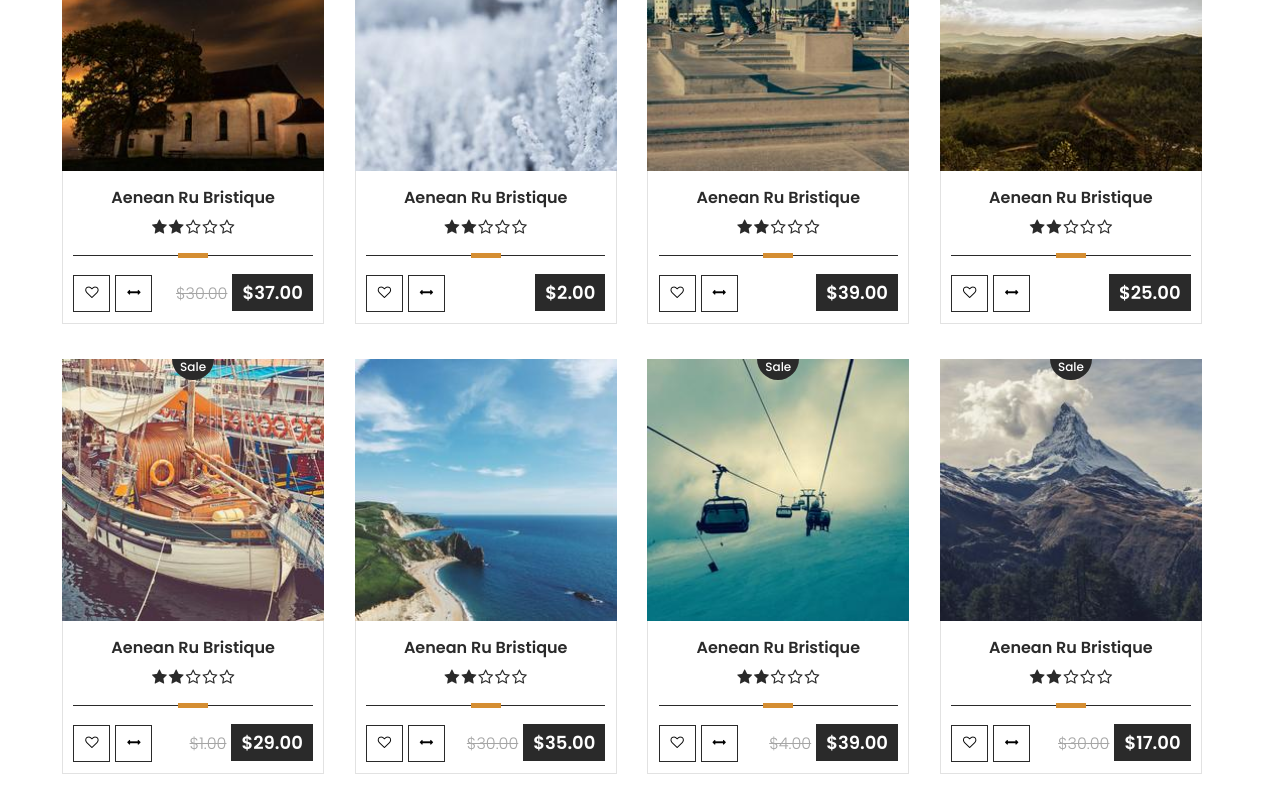
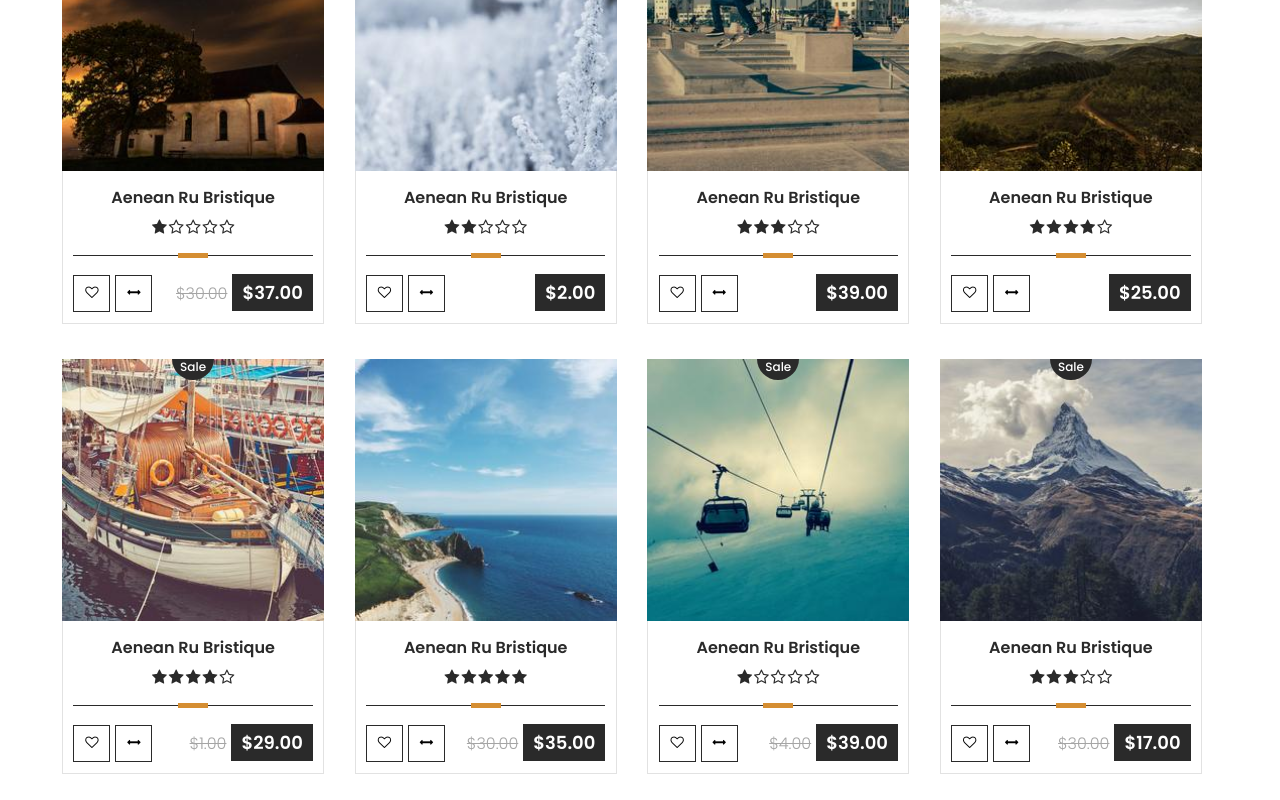
Before and after one commit to SHAH0001/bazar, a Vue app: page / in a window 1280 px wide. Shown: the part 1636-2436 px from the top of the page. Built offline with nearby package versions, Linux system fonts and the light colour scheme.

Commit message:
star raiting work in progress

```diff
--- a/src/components/Features.vue
+++ b/src/components/Features.vue
@@ -75,10 +75,6 @@ export default {
         transform: translate(-50%, 0);
     }
 
-    .feature-item-link img {
-
-    }
-
     .feature-item-title {
         font-weight: bold;
         margin: 45px 0 0 0;
--- a/src/components/Products.vue
+++ b/src/components/Products.vue
@@ -20,13 +20,14 @@
                 <div class="product-info">
                     <div class="product-info-wrapper">
                         <a href="#" class="product-info-title">{{ product.name }}</a>
-                        <div class="star-rating">
+                        <!-- <div class="star-rating">
                             <i class="icon-star"></i>
                             <i class="icon-star"></i>
                             <i class="icon-star-o"></i>
                             <i class="icon-star-o"></i>
                             <i class="icon-star-o"></i>
-                        </div>
+                        </div> -->
+                        <StarRating :rating="product.rating" :productId="product.id"></StarRating>
                         <div class="product-line"></div>
                         <div class="liked-and-price-block">
                             <div class="buttons-block">
@@ -46,6 +47,8 @@
 </template>
 <script>
 import SortingDisplay from './SortingDisplay'
+import StarRating from './StarRating'
+
 
 export default {
     data() {
@@ -56,7 +59,7 @@ export default {
                     sale: Math.floor(Math.random() * Math.floor(2)),
                     img: 'product_1.jpg',
                     name: 'Aenean Ru Bristique',
-                    rating: 2,
+                    rating: 1,
                     oldPrice: 30.00,
                     newPrice: Math.floor(Math.random() * Math.floor(50)),
                     description: 'Faded short sleeves t-shirt with high neckline. Soft and stretchy material for a comfortable fit. Accessorize with a straw hat and youre ready.'
@@ -76,7 +79,7 @@ export default {
                     sale: Math.floor(Math.random() * Math.floor(2)),
                     img: 'product_3.jpg',
                     name: 'Aenean Ru Bristique',
-                    rating: 2,
+                    rating: 3,
                     oldPrice: false,
                     newPrice: Math.floor(Math.random() * Math.floor(50)),
                     description: 'Faded short sleeves t-shirt with high neckline. Soft and stretchy material for a comfortable fit. Accessorize with a straw hat and youre ready.'
@@ -86,7 +89,7 @@ export default {
                     sale: Math.floor(Math.random() * Math.floor(2)),
                     img: 'product_4.jpg',
                     name: 'Aenean Ru Bristique',
-                    rating: 2,
+                    rating: 4,
                     oldPrice: false,
                     newPrice: Math.floor(Math.random() * Math.floor(50)),
                     description: 'Faded short sleeves t-shirt with high neckline. Soft and stretchy material for a comfortable fit. Accessorize with a straw hat and youre ready.'
@@ -96,7 +99,7 @@ export default {
                     sale: Math.floor(Math.random() * Math.floor(2)),
                     img: 'product_5.jpg',
                     name: 'Aenean Ru Bristique',
-                    rating: 2,
+                    rating: 4,
                     oldPrice: Math.floor(Math.random() * Math.floor(30)),
                     newPrice: Math.floor(Math.random() * Math.floor(50)),
                     description: 'Faded short sleeves t-shirt with high neckline. Soft and stretchy material for a comfortable fit. Accessorize with a straw hat and youre ready.'
@@ -106,7 +109,7 @@ export default {
                     sale: Math.floor(Math.random() * Math.floor(2)),
                     img: 'product_6.jpg',
                     name: 'Aenean Ru Bristique',
-                    rating: 2,
+                    rating: 5,
                     oldPrice: 30.00,
                     newPrice: Math.floor(Math.random() * Math.floor(50)),
                     description: 'Faded short sleeves t-shirt with high neckline. Soft and stretchy material for a comfortable fit. Accessorize with a straw hat and youre ready.'
@@ -116,7 +119,7 @@ export default {
                     sale: Math.floor(Math.random() * Math.floor(2)),
                     img: 'product_7.jpg',
                     name: 'Aenean Ru Bristique',
-                    rating: 2,
+                    rating: 1,
                     oldPrice: Math.floor(Math.random() * Math.floor(30)),
                     newPrice: Math.floor(Math.random() * Math.floor(50)),
                     description: 'Faded short sleeves t-shirt with high neckline. Soft and stretchy material for a comfortable fit. Accessorize with a straw hat and youre ready.'
@@ -126,7 +129,7 @@ export default {
                     sale: Math.floor(Math.random() * Math.floor(2)),
                     img: 'product_8.jpg',
                     name: 'Aenean Ru Bristique',
-                    rating: 2,
+                    rating: 3,
                     oldPrice: 30.00,
                     newPrice: Math.floor(Math.random() * Math.floor(50)),
                     description: 'Faded short sleeves t-shirt with high neckline. Soft and stretchy material for a comfortable fit. Accessorize with a straw hat and youre ready.'
@@ -140,7 +143,8 @@ export default {
         }
     },
     components: {
-        SortingDisplay
+        SortingDisplay,
+        StarRating
     }
 }
 </script>
@@ -269,14 +273,6 @@ export default {
         text-decoration: none;
     }
 
-    .star-rating {
-        margin: 6px 0 0 0;
-    }
-
-    .star-rating i {
-        margin: 0 1px;
-    }
-
     .product-line {
         position: relative;
         width: 100%;
--- /dev/null
+++ b/src/components/StarRating.vue
@@ -0,0 +1,52 @@
+<template>
+    <div id="star-rating">
+        <div class="star-rating">
+            <i
+                v-for="(star, index) in maxStars"
+                :key="index"
+                :class="star <= rating ? 'icon-star' : 'icon-star-o'"
+                @click="changeRating(star)"
+            >
+            </i>
+            <!-- <i class="icon-star"></i> -->
+            <!-- <i class="icon-star"></i>
+            <i class="icon-star-o"></i>
+            <i class="icon-star-o"></i>
+            <i class="icon-star-o"></i> -->
+        </div>
+    </div>
+</template>
+<script>
+export default {
+    props: {
+        productId: {
+            type: Number
+        },
+        rating: {
+            type: Number,
+            required: true
+        },
+        maxStars: {
+            type: Number,
+            default: 5
+        }
+    },
+    methods: {
+        changeRating(star) {
+            console.log(star)
+            console.log(this.productId)
+        }
+    }
+}
+</script>
+<style lang="scss" scoped>
+    @import '@/assets/scss/style';
+
+    .star-rating {
+        margin: 6px 0 0 0;
+    }
+
+    .star-rating i {
+        margin: 0 1px;
+    }
+</style>
```
Also changed, not shown: src/router/index.js (+1 -10 lines).
